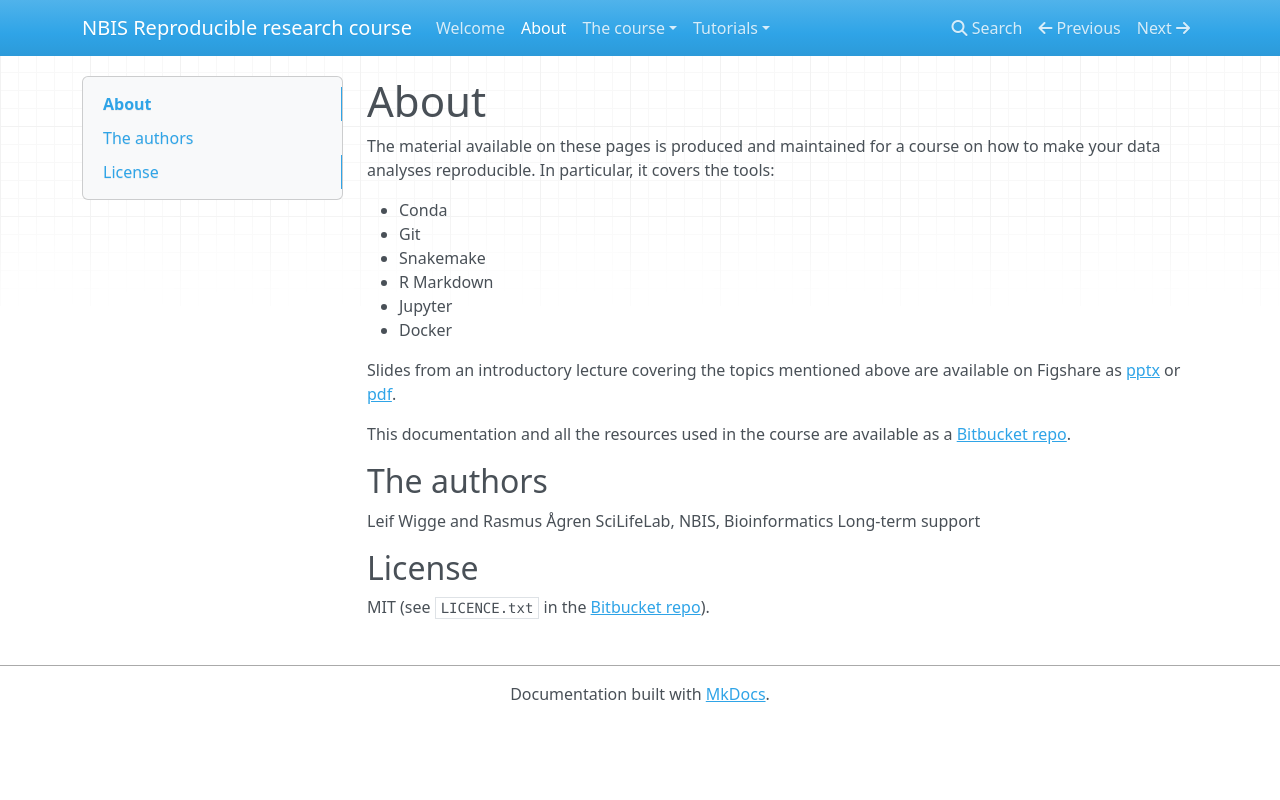
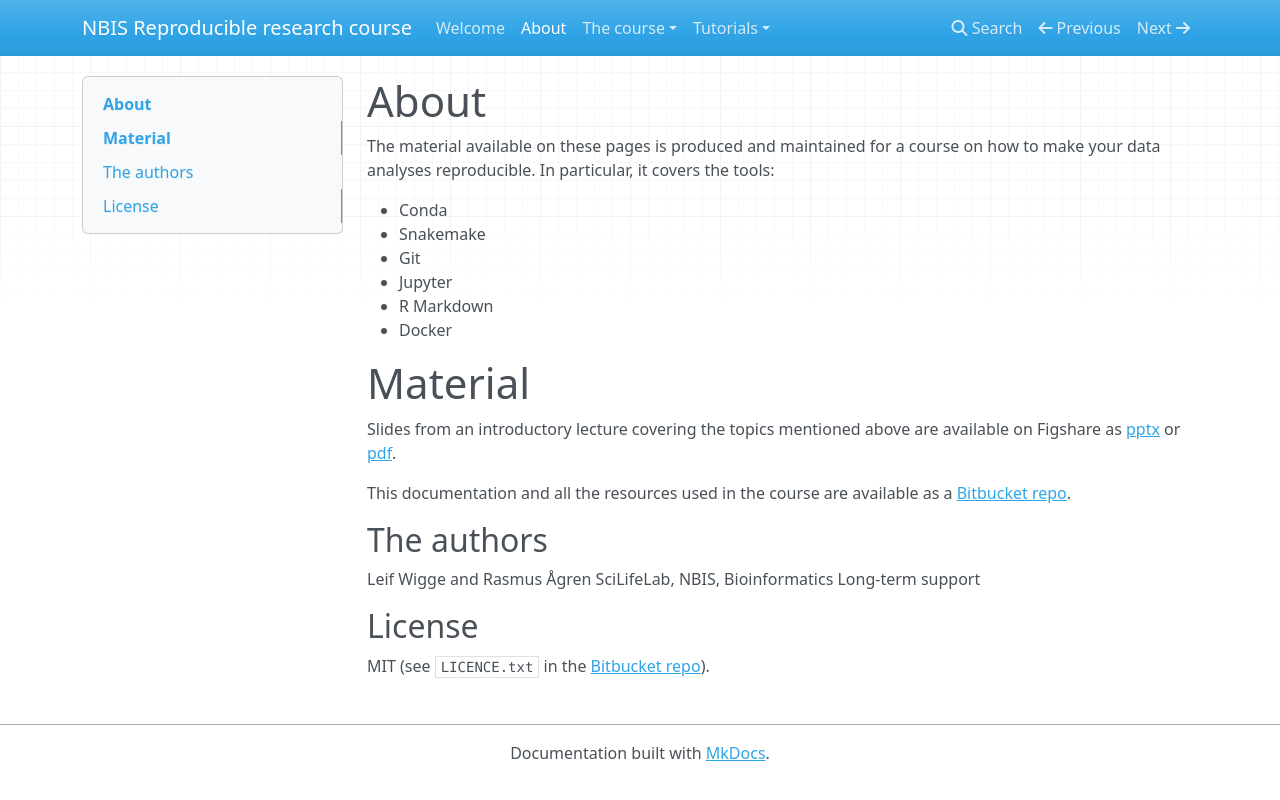
Before and after one commit to NBISweden/workshop-reproducible-research, an MkDocs documentation site: the page built from docs/about.md, in a window 1280 px wide. Shown: the top 800 px of the page. Built offline with MkDocs 1.6.1, drawn with Linux system fonts in a browser that asks for light colours; nearby versions of some CDN libraries; old or Windows-style settings are respelled for this version of MkDocs.

Commit message:
structured content

```diff
--- a/docs/about.md
+++ b/docs/about.md
@@ -2,11 +2,13 @@
 The material available on these pages is produced and maintained for a course on how to make your data analyses reproducible. In particular, it covers the tools:
 
 * Conda
+* Snakemake
 * Git
-* Snakemake
+* Jupyter
 * R Markdown
-* Jupyter
 * Docker
+
+# Material
 
 Slides from an introductory lecture covering the topics mentioned above are available on Figshare as [pptx](https://doi.org/10.6084/m9.figshare.5674450) or [pdf](https://doi.org/10.6084/m9.figshare.5674453.v1).
 
```
